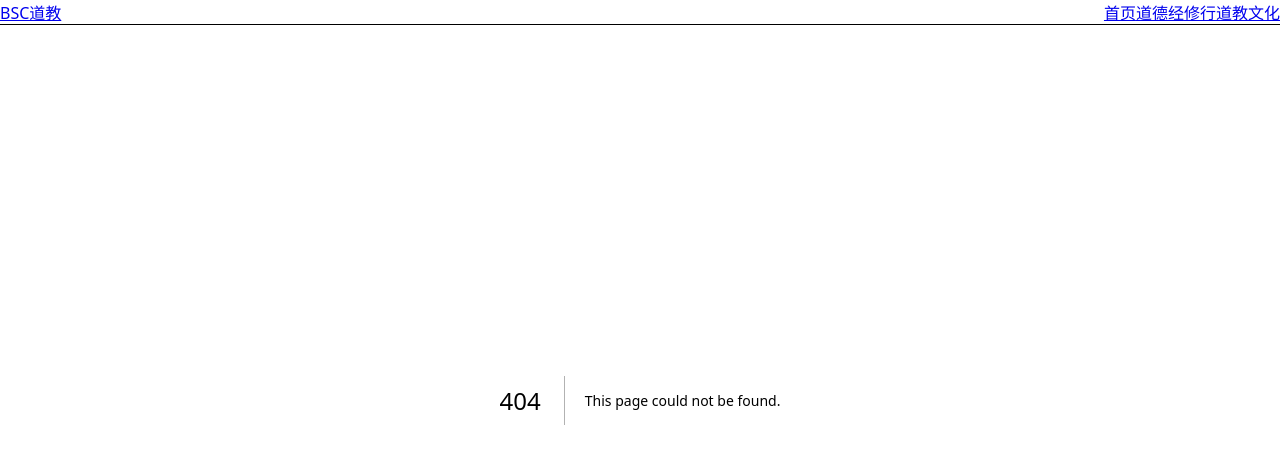
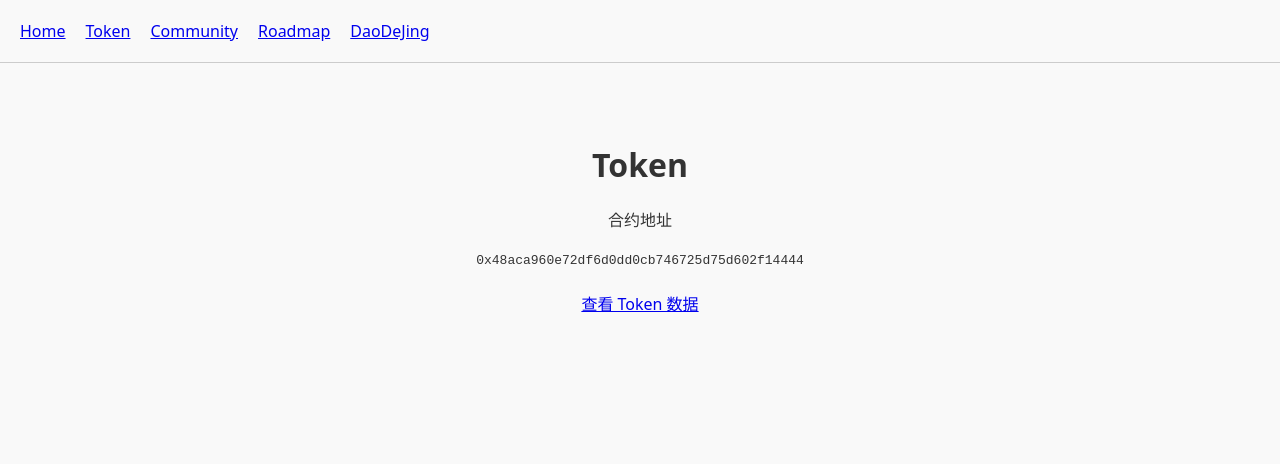
Before and after one commit to sol1000u/dao-blog, a Next.js app: page /token in a window 1280 px wide. Before the commit this address had no page. Shown: the top 464 px of the page. Built offline with nearby package versions, Linux system fonts and the light colour scheme.

Commit message:
upgrade web3 site

```diff
--- /dev/null
+++ b/app/about/page.tsx
@@ -0,0 +1,13 @@
+export default function About() {
+  return (
+    <main style={{textAlign:"center",marginTop:"80px"}}>
+
+      <h1>About</h1>
+
+      <p>
+        DAO Web3 community focused on crypto culture and decentralization.
+      </p>
+
+    </main>
+  );
+}
--- /dev/null
+++ b/app/community/page.tsx
@@ -0,0 +1,21 @@
+export default function Community() {
+  return (
+    <main style={{padding:"40px"}}>
+
+      <h1>Community</h1>
+
+      <p>
+        <a href="https://x.com/i/communities/1921021510644625668">
+          Join X Community
+        </a>
+      </p>
+
+      <p>
+        <a href="https://x.com/heyibinance/status/2009661769921577371">
+          View HeYi Post
+        </a>
+      </p>
+
+    </main>
+  )
+}
--- a/app/layout.tsx
+++ b/app/layout.tsx
@@ -1,54 +1,34 @@
-import "./globals.css";
-import Link from "next/link";
+import "./globals.css"
+import Link from "next/link"
 
 export const metadata = {
-  title: "BSC道教",
-  description: "探寻道教文化 · 修心养性 · 顺应自然",
-};
+  title: "DAO Web3",
+  description: "DAO Web3 Project",
+}
 
-export default function RootLayout({
-  children,
-}: {
-  children: React.ReactNode;
-}) {
+export default function RootLayout({ children }: { children: React.ReactNode }) {
   return (
-    <html lang="zh">
-      <body className="bg-stone-50 text-gray-900">
+    <html lang="en">
+      <body>
 
-        {/* 导航栏 */}
-        <nav className="w-full border-b bg-white/80 backdrop-blur-md fixed top-0 left-0 z-50">
-          <div className="max-w-6xl mx-auto flex justify-between items-center px-6 py-4">
+        <nav style={{
+          padding:"20px",
+          borderBottom:"1px solid #ccc",
+          display:"flex",
+          gap:"20px"
+        }}>
 
-            <Link href="/" className="text-xl font-bold">
-              BSC道教
-            </Link>
+          <Link href="/">Home</Link>
+          <Link href="/token">Token</Link>
+          <Link href="/community">Community</Link>
+          <Link href="/roadmap">Roadmap</Link>
+          <Link href="/posts/daodejing">DaoDeJing</Link>
 
-            <div className="flex gap-6 text-sm font-medium">
-
-              <Link href="/">首页</Link>
-
-              <Link href="/posts/daodejing">
-                道德经
-              </Link>
-
-              <Link href="/posts/daodejing">
-                修行
-              </Link>
-
-              <Link href="/posts/daodejing">
-                道教文化
-              </Link>
-
-            </div>
-          </div>
         </nav>
 
-        {/* 页面内容 */}
-        <main className="pt-24">
-          {children}
-        </main>
+        {children}
 
       </body>
     </html>
-  );
+  )
 }
--- a/app/page.tsx
+++ b/app/page.tsx
@@ -1,128 +1,43 @@
-}}
->
-{/* 上部分：标题 + 副标题 + CA */}
-      <div className="flex flex-col items-center justify-center flex-1 text-center px-4 pt-20 md:pt-32 lg:pt-40">
-        {/* 主标题 - 道教 */}
-        {/* 这里可以调整字体大小，比如 lg:text-[16rem] → lg:text-[20rem] 或 lg:text-9xl */}
-        <h1 className="text-8xl sm:text-9xl md:text-[10rem] lg:text-[20rem] xl:text-[26rem] font-black tracking-widest text-amber-950 drop-shadow-2xl leading-none mb-8 md:mb-12">
-          道教-BSC
-      <div className="flex flex-col items-center justify-center flex-1 text-center px-4 pt-16 md:pt-24 lg:pt-32">
-        {/* 主标题 - 正常突出大小 */}
-        <h1 className="text-6xl sm:text-7xl md:text-8xl lg:text-8xl xl:text-9xl font-black tracking-widest text-amber-950 drop-shadow-xl leading-none mb-6 md:mb-8">
-          BSC道教
-</h1>
+export default function Home() {
+  return (
+    <main style={{padding:"40px",fontFamily:"sans-serif"}}>
 
-{/* 副标题 */}
-        {/* 这里可以调整字体大小，比如 lg:text-7xl → lg:text-8xl */}
-        <p className="text-5xl md:text-6xl lg:text-7xl xl:text-8xl font-medium text-stone-900 tracking-wide drop-shadow-md mb-6 md:mb-8">
-        <p className="text-2xl md:text-3xl lg:text-3xl xl:text-4xl font-medium text-stone-900 tracking-wide drop-shadow-md mb-4 md:mb-6">
-探寻道教文化 · 修心养性 · 顺应自然
-</p>
+      <h1>道教 Web3 Project</h1>
 
-{/* CA 地址 */}
-        {/* 这里可以调整字体大小，比如 lg:text-6xl → lg:text-7xl */}
-        <p className="text-4xl md:text-5xl lg:text-6xl xl:text-7xl font-mono text-stone-900 tracking-wider drop-shadow-md opacity-95">
-        <p className="text-xl md:text-2xl lg:text-3xl xl:text-3xl font-mono text-stone-900 tracking-wider drop-shadow-md opacity-95">
-CA: 0x48aca960e7df8d0dd0cb746725d75d602f14444
-</p>
-</div>
+      <p>
+        众所周知，我在四川出生，我们在四川不知道什么山东学，
+        也不尊儒学；我们一般推崇道教，你看四川人人都自称老子。
+      </p>
 
-{/* 中部分：道德经正文 */}
-      <div className="flex flex-col items-center justify-center flex-1 text-center px-4 py-16 md:py-24 lg:py-32">
-        {/* 道德经小标题 */}
-        {/* 这里可以调整字体大小，比如 lg:text-8xl → lg:text-9xl */}
-        <h2 className="text-6xl md:text-7xl lg:text-8xl xl:text-9xl font-serif font-bold text-amber-950 tracking-wide drop-shadow-xl mb-12 md:mb-16">
-      <div className="flex flex-col items-center justify-center flex-1 text-center px-4 py-12 md:py-16 lg:py-20">
-        {/* 小标题 */}
-        <h2 className="text-3xl md:text-4xl lg:text-5xl xl:text-5xl font-serif font-bold text-amber-950 tracking-wide drop-shadow-lg mb-8 md:mb-12">
-《道德经》的智慧
-</h2>
+      <h2>Token</h2>
 
-        <div className="max-w-4xl mx-auto space-y-12 md:space-y-16">
-          {/* 正文第一段 */}
-          {/* 这里可以调整字体大小，比如 lg:text-6xl → lg:text-7xl */}
-          <p className="text-4xl md:text-5xl lg:text-6xl xl:text-7xl leading-loose md:leading-relaxed text-stone-900 font-serif drop-shadow-md">
-        <div className="max-w-4xl mx-auto space-y-8 md:space-y-10">
-          {/* 正文段落1 */}
-          <p className="text-xl md:text-2xl lg:text-2xl xl:text-3xl leading-relaxed md:leading-loose text-stone-900 font-serif drop-shadow-md">
-道可道，非常道。名可名，非常名。<br />
-无为而治，并非什么都不做，<br />
-而是不违背自然规律，让万物自化。<br />
-真正的修行，是顺应天道，清净内心。
-</p>
+      <p>Token Contract</p>
 
-          {/* 正文第二段 */}
-          {/* 这里可以调整字体大小，比如 lg:text-6xl → lg:text-7xl */}
-          <p className="text-4xl md:text-5xl lg:text-6xl xl:text-7xl leading-loose md:leading-relaxed text-stone-900 font-light italic opacity-95 drop-shadow-md">
-          {/* 正文段落2 */}
-          <p className="text-xl md:text-2xl lg:text-2xl xl:text-3xl leading-relaxed md:leading-loose text-stone-900 font-light italic opacity-95 drop-shadow-md">
-众所周知，我在四川出生，我们在四川不知道什么山东学，也不尊儒学；<br />
-我们一般推崇道教，你看四川人人都自称老子。
-</p>
-</div>
-</div>
+      <code>
+        0x48aca960e72df6d0dd0cb746725d75d602f14444
+      </code>
 
-{/* 下部分：三个链接 + 版权 */}
-      <footer className="w-full max-w-5xl mx-auto px-6 sm:px-10 lg:px-12 py-16 md:py-20 text-center">
-        <div className="flex flex-wrap justify-center items-center gap-12 md:gap-16 lg:gap-24 mb-10 md:mb-14">
-          {/* X 社区链接 */}
-          {/* 这里可以调整字体大小，比如 lg:text-4xl → lg:text-5xl */}
-      <footer className="w-full max-w-5xl mx-auto px-6 sm:px-10 lg:px-12 py-12 md:py-16 text-center">
-        <div className="flex flex-wrap justify-center items-center gap-8 md:gap-12 lg:gap-16 mb-8 md:mb-10">
-          {/* X 社区 */}
-<a
-href="https://x.com/i/communities/1921021510644625668"
-target="_blank"
-rel="noopener noreferrer"
-            className="inline-flex items-center gap-4 px-8 py-5 bg-white/85 hover:bg-white/95 backdrop-blur-sm rounded-full border border-amber-200/60 shadow-md hover:shadow-lg transition-all duration-300 text-amber-950 font-medium text-2xl md:text-3xl lg:text-4xl"
-            className="inline-flex items-center gap-3 px-6 py-3 bg-white/85 hover:bg-white/95 backdrop-blur-sm rounded-full border border-amber-200/60 shadow-sm hover:shadow-md transition-all duration-300 text-amber-950 font-medium text-lg md:text-xl"
->
-            <svg className="w-8 h-8" fill="currentColor" viewBox="0 0 24 24">
-            <svg className="w-6 h-6" fill="currentColor" viewBox="0 0 24 24">
-<path d="M18.244 2.25h3.308l-7.227 8.26 8.502 11.24H16.17l-5.214-6.817L4.99 21.75H1.68l7.73-8.835L1.254 2.25H8.08l4.713 6.231zm-1.161 17.52h1.833L7.084 4.126H5.117z" />
-</svg>
-<span>X 社区</span>
-</a>
+      <p>
+        Debot:
+        <a href="https://debot.ai/token/bsc/262485_0x48aca960e72df6d0dd0cb746725d75d602f14444">
+          View Token
+        </a>
+      </p>
 
-          {/* Telegram 群链接 */}
-          {/* 这里可以调整字体大小，比如 lg:text-4xl → lg:text-5xl */}
-          {/* Telegram 群 */}
-<a
-href="https://t.me/daojiaobnb"
-target="_blank"
-rel="noopener noreferrer"
-            className="inline-flex items-center gap-4 px-8 py-5 bg-white/85 hover:bg-white/95 backdrop-blur-sm rounded-full border border-teal-200/60 shadow-md hover:shadow-lg transition-all duration-300 text-teal-950 font-medium text-2xl md:text-3xl lg:text-4xl"
-            className="inline-flex items-center gap-3 px-6 py-3 bg-white/85 hover:bg-white/95 backdrop-blur-sm rounded-full border border-teal-200/60 shadow-sm hover:shadow-md transition-all duration-300 text-teal-950 font-medium text-lg md:text-xl"
->
-            <svg className="w-8 h-8" fill="currentColor" viewBox="0 0 24 24">
-            <svg className="w-6 h-6" fill="currentColor" viewBox="0 0 24 24">
-<path d="M9.417 15.181l-.397 5.584c.568 0 .814-.244 1.109-.537l2.663-2.545 5.518 4.041c1.012.564 1.725.267 1.998-.931l3.639-17.062c.373-1.747-.654-2.54-1.885-2.013l-17.5 6.734c-1.78.715-1.77 1.73-.308 2.21l4.482 1.392 10.42-6.54c.492-.31 1.049-.14.64.22l-8.875 8.014z" />
-</svg>
-<span>Telegram 群</span>
-</a>
+      <h2>Community</h2>
 
-          {/* X 讨论链接 */}
-          {/* 这里可以调整字体大小，比如 lg:text-4xl → lg:text-5xl */}
-          {/* X 讨论 */}
-<a
-href="https://x.com/heyibinance/status/2009661769921577371"
-target="_blank"
-rel="noopener noreferrer"
-            className="inline-flex items-center gap-4 px-8 py-5 bg-white/85 hover:bg-white/95 backdrop-blur-sm rounded-full border border-blue-200/60 shadow-md hover:shadow-lg transition-all duration-300 text-blue-950 font-medium text-2xl md:text-3xl lg:text-4xl"
-            className="inline-flex items-center gap-3 px-6 py-3 bg-white/85 hover:bg-white/95 backdrop-blur-sm rounded-full border border-blue-200/60 shadow-sm hover:shadow-md transition-all duration-300 text-blue-950 font-medium text-lg md:text-xl"
->
-            <svg className="w-8 h-8" fill="currentColor" viewBox="0 0 24 24">
-            <svg className="w-6 h-6" fill="currentColor" viewBox="0 0 24 24">
-<path d="M18.244 2.25h3.308l-7.227 8.26 8.502 11.24H16.17l-5.214-6.817L4.99 21.75H1.68l7.73-8.835L1.254 2.25H8.08l4.713 6.231zm-1.161 17.52h1.833L7.084 4.126H5.117z" />
-</svg>
-<span>X 讨论</span>
-</a>
-</div>
+      <p>
+        <a href="https://x.com/i/communities/1921021510644625668">
+          X Community
+        </a>
+      </p>
 
-        {/* 版权文字 */}
-        {/* 这里可以调整字体大小，比如 lg:text-3xl → lg:text-4xl */}
-        <p className="text-xl md:text-2xl lg:text-3xl text-stone-900/90 mt-10 md:mt-12">
-        <p className="text-lg md:text-xl lg:text-2xl text-stone-900/90 mt-8 md:mt-10">
-© 2026 BSC道教
-</p>
-</footer>
+      <p>
+        <a href="https://x.com/heyibinance/status/2009661769921577371">
+          HeYi Post
+        </a>
+      </p>
+
+    </main>
+  )
+}
--- /dev/null
+++ b/app/roadmap/page.tsx
@@ -0,0 +1,21 @@
+export default function Roadmap() {
+  return (
+    <main style={{padding:"40px"}}>
+
+      <h1>Roadmap</h1>
+
+      <ul>
+
+        <li>Phase 1 — Launch DAO Website</li>
+
+        <li>Phase 2 — Build Community</li>
+
+        <li>Phase 3 — Token Growth</li>
+
+        <li>Phase 4 — Web3 Ecosystem</li>
+
+      </ul>
+
+    </main>
+  )
+}
--- /dev/null
+++ b/app/token/page.tsx
@@ -0,0 +1,24 @@
+export default function Token() {
+  return (
+    <main style={{textAlign:"center",marginTop:"80px"}}>
+
+      <h1>Token</h1>
+
+      <p>合约地址</p>
+
+      <code>
+      0x48aca960e72df6d0dd0cb746725d75d602f14444
+      </code>
+
+      <br/><br/>
+
+      <a
+        href="https://debot.ai/token/bsc/262485_0x48aca960e72df6d0dd0cb746725d75d602f14444"
+        target="_blank"
+      >
+        查看 Token 数据
+      </a>
+
+    </main>
+  );
+}
```
